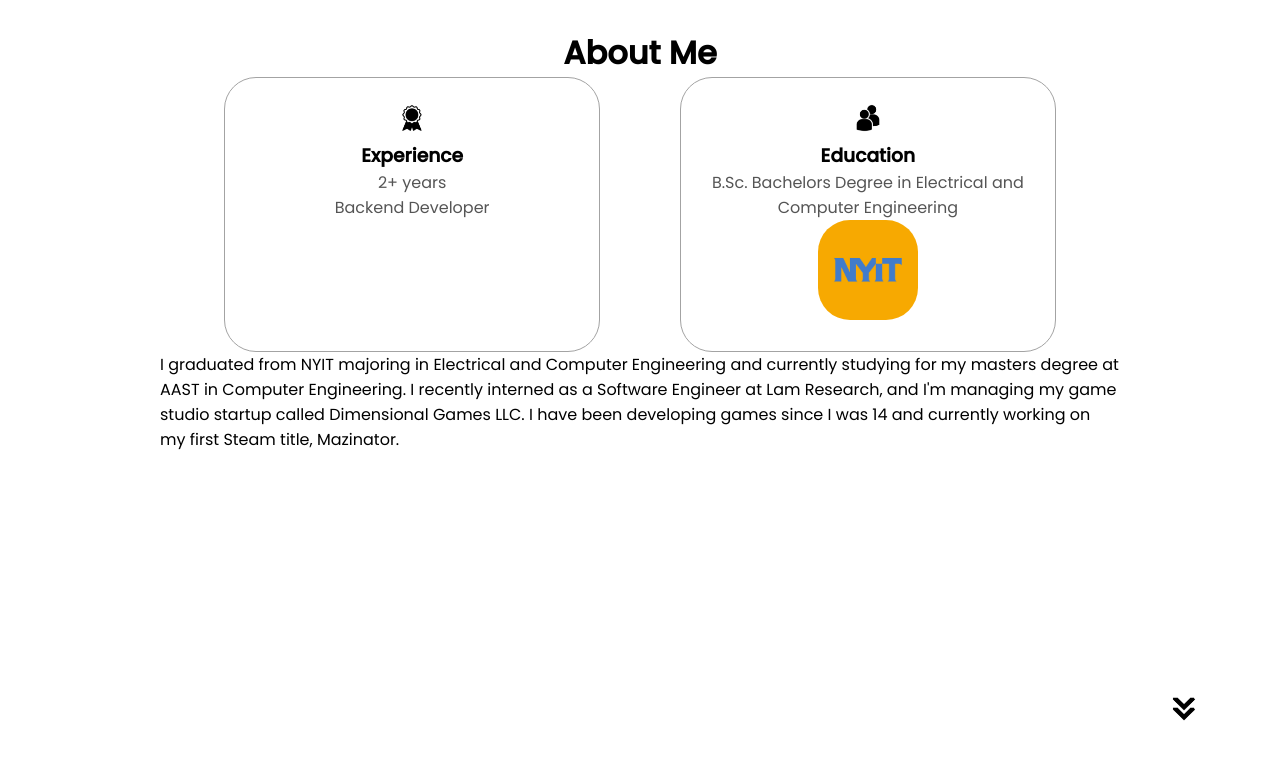
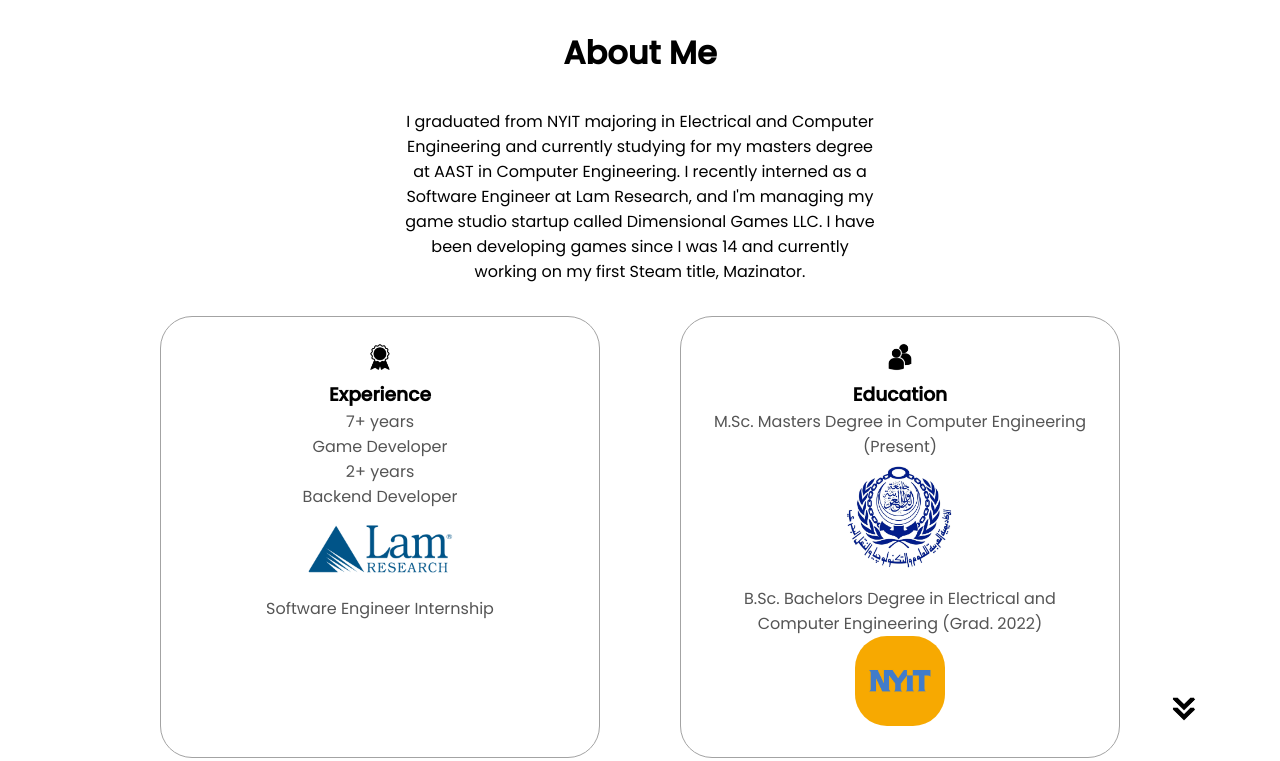
Before and after one commit to yousefabodeif2000/Yousef-Abo-Deif-Portfolio, a plain HTML site: page index.html in a window 1280 px wide. Shown: the part 571-1332 px from the top of the page. Drawn offline with Linux system fonts and the light colour scheme; files whose address does not match are found by name.

Commit message:
adding experience

```diff
--- a/index.html
+++ b/index.html
@@ -7,6 +7,7 @@
     <link rel="stylesheet" href="style.css" />
     <link rel="stylesheet" href="mediaqueries.css" />
 </head>
+
 <body>
     <nav id="desktop-nav">
         <div>
@@ -55,6 +56,10 @@
     </section>
     <section id="about">
         <h1 class="title">About Me</h1>
+        <div class="text_container">
+            I graduated from NYIT majoring in Electrical and Computer Engineering and currently studying for my masters degree at AAST in Computer Engineering. I recently interned as a Software Engineer at Lam Research, and I'm managing my game studio startup called Dimensional Games LLC.
+            I have been developing games since I was 14 and currently working on my first Steam title, Mazinator.
+        </div>
        <div class="about-details-container">
         <div class="about-containers">
             <div class="details-container">
@@ -62,24 +67,30 @@
                 alt="Experience icon"
                 class="icon"/>
             <h3>Experience</h3>
+            <p>7+ years <br>Game Developer</p>
             <p>2+ years <br>Backend Developer</p>
+            <img src="./assets/lam-research-vector-logo.png"
+            alt="lam icon"
+            class="lam-icon"/>
+            <p>Software Engineer Internship</p>
             </div>
             <div class="details-container">
                 <img src="./assets/education.png"
                 alt="education icon"
                 class="icon"/>
             <h3>Education</h3>
-            <p>B.Sc. Bachelors Degree in Electrical and Computer Engineering <br></p>
+            <p>M.Sc. Masters Degree in Computer Engineering (Present) <br></p>
+            <img src="./assets/aast-logo.jpg"
+            alt="education icon"
+            class="aast-icon"/>
+            <p>B.Sc. Bachelors Degree in Electrical and Computer Engineering (Grad. 2022) <br></p>
             <img src="./assets/nyit-logo.jpg"
             alt="education icon"
             class="nyit-icon"/>
+
         </div>
     </div>
        </div>
-       <div class="text_container">
-        I graduated from NYIT majoring in Electrical and Computer Engineering and currently studying for my masters degree at AAST in Computer Engineering. I recently interned as a Software Engineer at Lam Research, and I'm managing my game studio startup called Dimensional Games LLC.
-        I have been developing games since I was 14 and currently working on my first Steam title, Mazinator.
-    </div>
        <img src="./assets/arrow.png" alt="arrow icon" class= "icon arrow" onclick="location.href='./#experience'"/>
     </section>
     <section id="experience">
@@ -103,4 +114,5 @@
     </section>
     <script src="script.js"></script>
 </body>
+
 </html>
--- a/style.css
+++ b/style.css
@@ -4,9 +4,9 @@
 * {
     margin: 0;
     padding: 0;
-
+    box-sizing: border-box !important
 }
-
+/* BACKGROUND */
 body{
     font-family: "Poppins", sans-serif;
 }
@@ -17,6 +17,8 @@ html{
 p{
     color: rgb(85, 85, 85);
 }
+
+
 
 /*Transitions*/
 
@@ -185,6 +187,7 @@ section
 {
     font-size: 2rem;
     text-align: center;
+    margin-bottom: 2rem;
 }
 #social-container
 {
@@ -271,8 +274,20 @@ section
 .nyit-icon
 {
   border-radius: 2rem;
-  width: 100px;
-  height: 100px;
+  width: 90px;
+  height: 90px;
+}
+.aast-icon
+{
+  border-radius: 2rem;
+  width: 138px;
+  height: 120px;
+}
+.lam-icon
+{
+  border-radius: 2rem;
+  width: 150px;
+  height: 80px;
 }
 .arrow
 {
@@ -301,3 +316,10 @@ section
   width: 400px;
   margin: auto 0;
 }
+.text_container
+{
+  margin-bottom: 2rem;
+  margin-right: 15rem;
+  margin-left: 15rem;
+  text-align: center;
+}
```
Also changed, not shown: assets/aast-logo.jpg (added), assets/lam-research-vector-logo.png (added).
